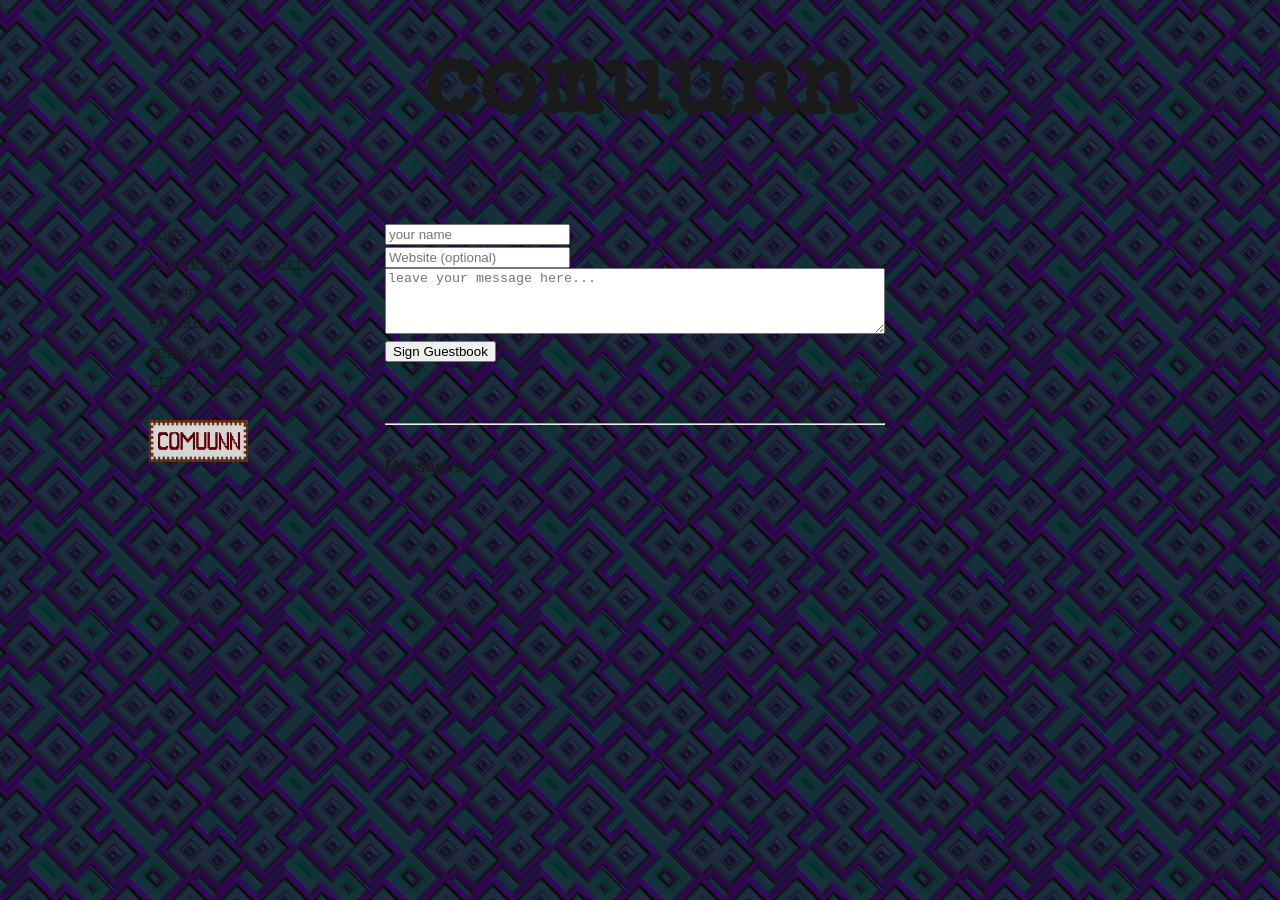
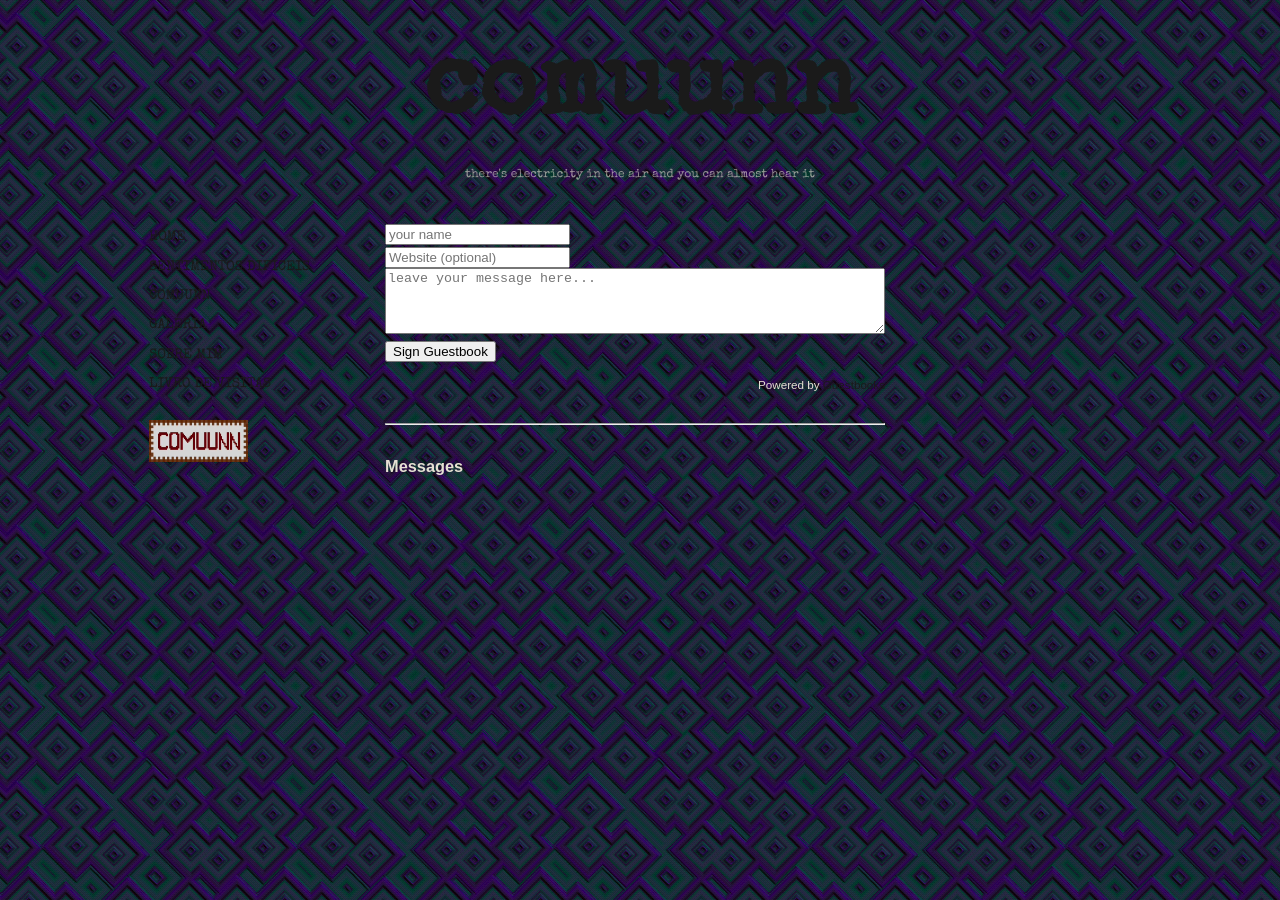
Before and after one commit to guiolhermer/comuunn, a Jekyll site: the page built from guestbook/index.html, in a window 1280 px wide. Built offline with Jekyll 4.4.1, drawn with Linux system fonts in a browser that asks for light colours; some web fonts are replaced; a script that is not in the unit is left out.

Commit message:
fix: update body text color for improved contrast

```diff
--- a/assets/style.css
+++ b/assets/style.css
@@ -21,7 +21,7 @@ html, body {
 body {
   background-image: url('/assets/images/azul-quadrado.gif');
   background-attachment: fixed;
-  color: var(--ink);
+  color: var(--paper);
   font-family: 'Special Elite', monospace;
   line-height: 1.6;
 }
```
